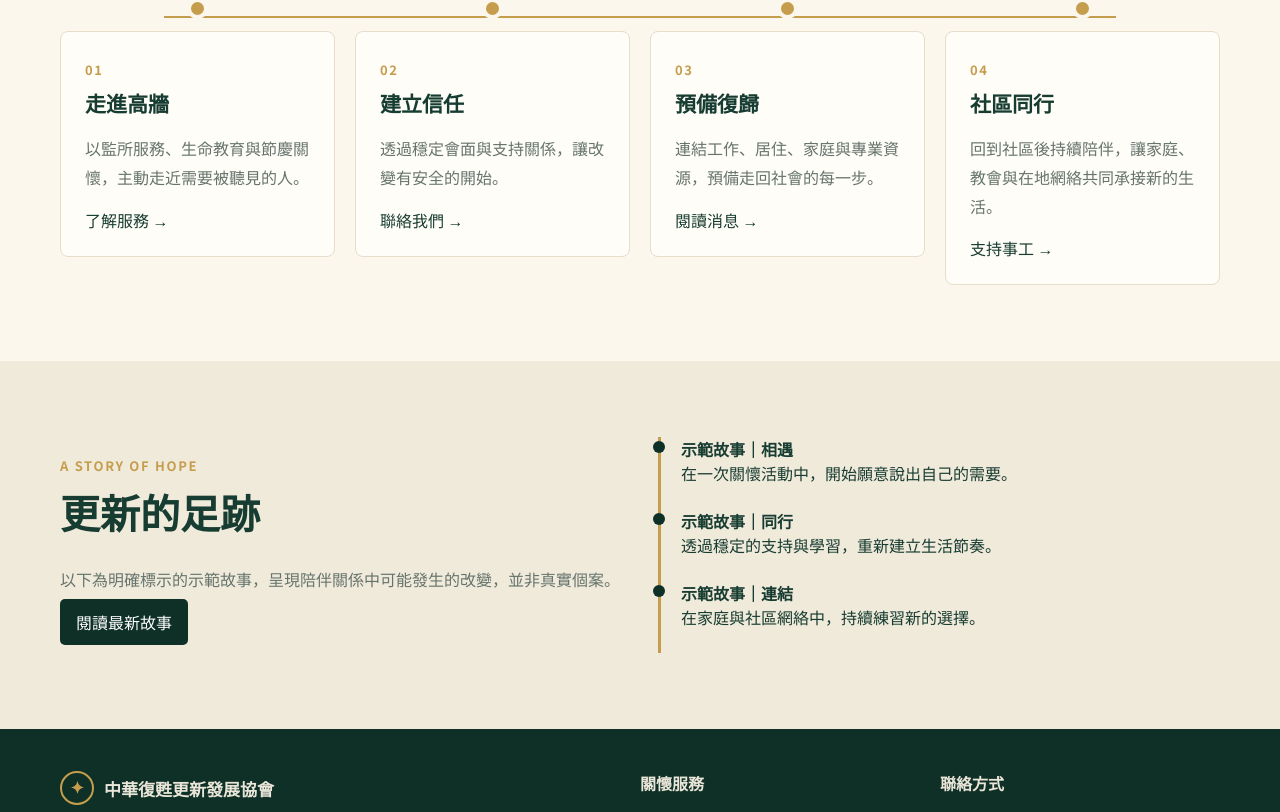
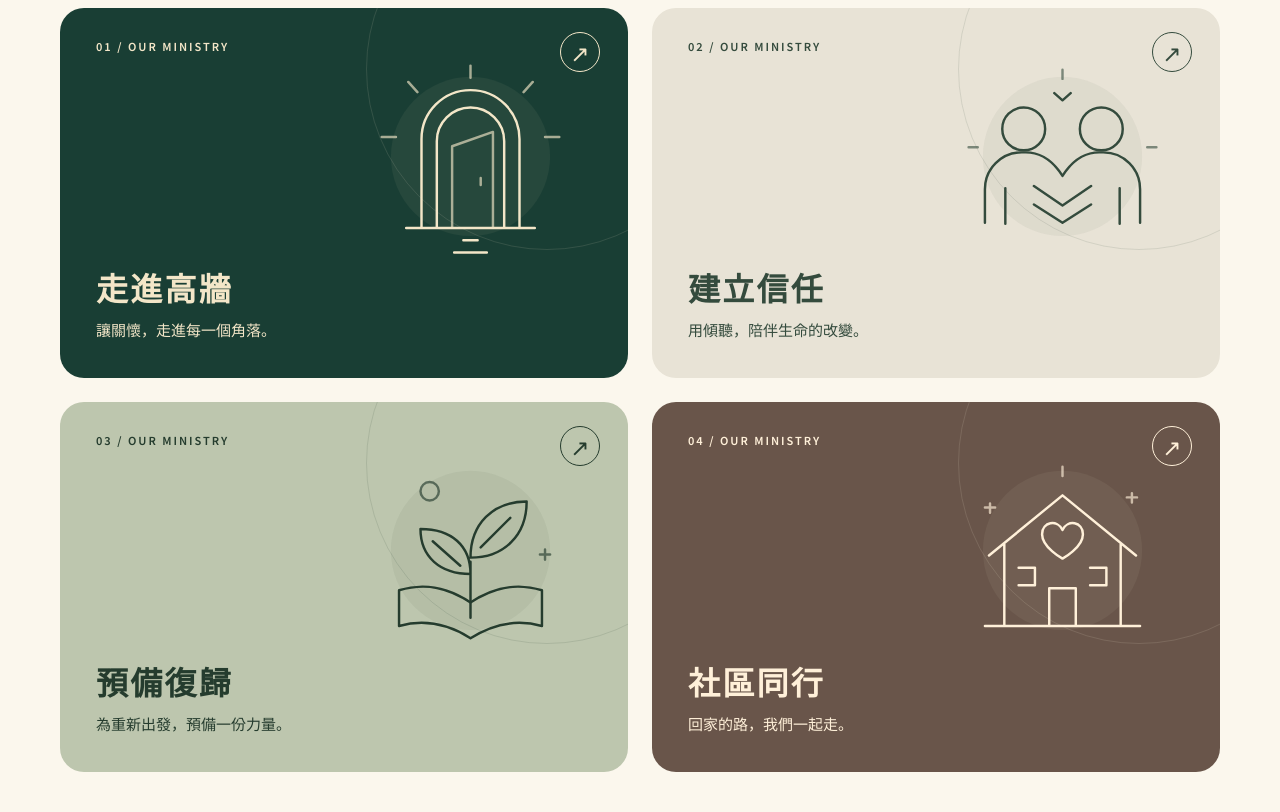
Before and after one commit to BlueWofe/3r, a Nuxt app in the folder frontend/: page / in a window 1280 px wide. Shown: the part 848-1660 px from the top of the page. Built offline with nearby package versions, Linux system fonts and the light colour scheme; no server answers.

Commit message:
Present ministry areas as spacious illustrated panels

```diff
--- a/frontend/assets/main.css
+++ b/frontend/assets/main.css
@@ -389,38 +389,80 @@ a {
   text-align: center;
   color: var(--muted);
 }
-.journey-timeline {
+/* Large visual entry points for the four ministry areas. */
+.ministry-grid {
   display: grid;
-  grid-template-columns: repeat(4, minmax(0, 1fr));
-  gap: 20px;
+  grid-template-columns: repeat(2, minmax(0, 1fr));
+  gap: 24px;
   list-style: none;
-  margin: 0;
   padding: 0;
+  margin: 34px 0 0;
+}
+.ministry-panel {
   position: relative;
+  display: flex;
+  align-items: flex-end;
+  min-height: 370px;
+  padding: 36px;
+  border-radius: 24px;
+  overflow: hidden;
+  isolation: isolate;
+  text-decoration: none;
+  transition: transform .25s ease, box-shadow .25s ease;
 }
-.journey-timeline::before {
+.ministry-panel::before {
   content: "";
   position: absolute;
-  top: 18px;
-  left: 9%;
-  right: 9%;
-  height: 2px;
-  background: var(--gold);
+  width: 360px;
+  height: 360px;
+  right: -100px;
+  top: -120px;
+  border: 1px solid currentColor;
+  border-radius: 50%;
+  opacity: .12;
+  pointer-events: none;
 }
-.journey-timeline li {
-  position: relative;
+.ministry-panel--door { background: #193e34; color: #f3e6c8; }
+.ministry-panel--people { background: #e8e3d6; color: #344b3d; }
+.ministry-panel--growth { background: #bdc6ae; color: #253c2e; }
+.ministry-panel--home { background: #69554a; color: #fff0d9; }
+.ministry-number {
+  position: absolute;
+  left: 36px;
+  top: 30px;
+  font-size: 11px;
+  letter-spacing: .18em;
+  font-weight: 600;
 }
-.journey-timeline li::before {
-  content: "";
-  display: block;
-  width: 13px;
-  height: 13px;
-  border: 4px solid var(--cream);
+.ministry-arrow {
+  position: absolute;
+  right: 28px;
+  top: 24px;
+  display: grid;
+  place-items: center;
+  width: 40px;
+  height: 40px;
+  border: 1px solid currentColor;
   border-radius: 50%;
-  background: var(--gold);
-  margin: 0 auto 12px;
-  position: relative;
-  z-index: 1;
+  font-size: 23px;
+}
+.ministry-illustration {
+  position: absolute;
+  width: 245px;
+  height: 205px;
+  right: 35px;
+  top: 48px;
+  transition: transform .35s ease;
+}
+.ministry-caption { position: relative; z-index: 1; }
+.ministry-caption h3 { color: inherit; font-size: 32px; margin: 0 0 8px; letter-spacing: .07em; }
+.ministry-caption p { color: inherit; font-size: 15px; margin: 0; line-height: 1.6; }
+.ministry-panel:hover { transform: translateY(-4px); box-shadow: 0 16px 28px #18372d18; }
+.ministry-panel:hover .ministry-illustration { transform: translateY(-5px); }
+.ministry-panel:focus-visible { outline: 3px solid var(--gold); outline-offset: 5px; }
+@media (prefers-reduced-motion: reduce) {
+  .ministry-panel, .ministry-illustration { transition: none; }
+  .ministry-panel:hover, .ministry-panel:hover .ministry-illustration { transform: none; }
 }
 .story-timeline {
   list-style: none;
@@ -518,18 +560,9 @@ a {
     grid-template-columns: repeat(7, minmax(88px, 1fr));
     overflow-x: auto;
   }
-  .journey-timeline {
-    grid-template-columns: 1fr;
-  }
-  .journey-timeline::before {
-    top: 0;
-    right: auto;
-    bottom: 0;
-    left: 7px;
-    width: 2px;
-    height: auto;
-  }
-  .journey-timeline li::before {
-    margin: 0 0 8px 1px;
-  }
+  .ministry-grid { grid-template-columns: 1fr; gap: 16px; }
+  .ministry-panel { min-height: 330px; padding: 28px; border-radius: 20px; }
+  .ministry-number { left: 28px; top: 27px; }
+  .ministry-illustration { width: 200px; height: 168px; top: 52px; right: 22px; }
+  .ministry-caption h3 { font-size: 29px; }
 }
--- /dev/null
+++ b/frontend/components/MinistryIllustration.vue
@@ -0,0 +1,31 @@
+<script setup lang="ts">
+defineProps<{ kind: 'door' | 'people' | 'growth' | 'home' }>();
+</script>
+<template>
+  <svg viewBox="0 0 240 200" fill="none" aria-hidden="true" focusable="false">
+    <circle cx="120" cy="98" r="78" fill="currentColor" opacity=".055" />
+    <g stroke="currentColor" stroke-width="2.4" stroke-linecap="round" stroke-linejoin="round">
+      <g v-if="kind === 'door'">
+        <path d="M72 168V81a48 48 0 0 1 96 0v87M57 168h126M87 168V83a33 33 0 0 1 66 0v85" />
+        <path d="M102 167V88l40-14v93M130 119v7M120 21V9M68 35l-9-10M172 35l9-10M47 79H33M193 79h14" opacity=".65" />
+        <path d="M113 180h14M104 192h32" />
+      </g>
+      <g v-else-if="kind === 'people'">
+        <circle cx="82" cy="71" r="21" /><circle cx="158" cy="71" r="21" />
+        <path d="M44 163v-33a36 36 0 0 1 36-36h4c17 0 29 12 36 23 7-11 19-23 36-23h4a36 36 0 0 1 36 36v33M64 164v-35M176 164v-35" />
+        <path d="m92 127 28 19 28-19M92 145l28 18 28-18M112 36l8 7 8-7" />
+        <path d="M37 89h-9M203 89h9M120 22v-9" opacity=".6" />
+      </g>
+      <g v-else-if="kind === 'growth'">
+        <path d="M120 164v-55M120 121c-30 0-49-17-49-44 30 0 49 16 49 44ZM120 105c0-33 22-55 55-55 0 33-22 55-55 55Z" />
+        <path d="m83 89 27 24m49-47-29 29M50 137c27-8 49-2 70 12 21-14 43-20 70-12v35c-25-7-48-2-70 12-22-14-45-19-70-12v-35Z" />
+        <circle cx="80" cy="40" r="9" opacity=".65" /><path d="M188 102h10M193 97v10" opacity=".65" />
+      </g>
+      <g v-else>
+        <path d="m48 103 72-59 72 59M63 92v80h114V92M107 172v-37h26v37M77 115h16v17H77M147 115h16v17h-16M44 172h152" />
+        <path d="M120 106s-20-11-20-24c0-12 15-15 20-4 5-11 20-8 20 4 0 13-20 24-20 24Z" />
+        <path d="M49 61v-9m-5 4h10M188 51v-9m-5 4h10M120 25v-9" opacity=".65" />
+      </g>
+    </g>
+  </svg>
+</template>
--- a/frontend/pages/index.vue
+++ b/frontend/pages/index.vue
@@ -16,44 +16,38 @@
     <div class="container">
       <div class="eyebrow">OUR MINISTRY</div>
       <h2>陪伴旅程</h2>
-      <ol class="journey-timeline">
+      <ol class="ministry-grid">
         <li>
-          <article class="card">
-            <span class="eyebrow">01</span>
-            <h3>走進高牆</h3>
-            <p class="muted">
-              以監所服務、生命教育與節慶關懷，主動走近需要被聽見的人。
-            </p>
-            <NuxtLink to="/about">了解服務 →</NuxtLink>
-          </article>
+          <NuxtLink to="/about" class="ministry-panel ministry-panel--door" aria-label="走進高牆：了解監所服務">
+            <span class="ministry-number">01 / OUR MINISTRY</span>
+            <span class="ministry-arrow" aria-hidden="true">↗</span>
+            <MinistryIllustration kind="door" class="ministry-illustration" />
+            <div class="ministry-caption"><h3>走進高牆</h3><p>讓關懷，走進每一個角落。</p></div>
+          </NuxtLink>
         </li>
         <li>
-          <article class="card">
-            <span class="eyebrow">02</span>
-            <h3>建立信任</h3>
-            <p class="muted">透過穩定會面與支持關係，讓改變有安全的開始。</p>
-            <NuxtLink to="/contact">聯絡我們 →</NuxtLink>
-          </article>
+          <NuxtLink to="/contact" class="ministry-panel ministry-panel--people" aria-label="建立信任：與我們聯絡">
+            <span class="ministry-number">02 / OUR MINISTRY</span>
+            <span class="ministry-arrow" aria-hidden="true">↗</span>
+            <MinistryIllustration kind="people" class="ministry-illustration" />
+            <div class="ministry-caption"><h3>建立信任</h3><p>用傾聽，陪伴生命的改變。</p></div>
+          </NuxtLink>
         </li>
         <li>
-          <article class="card">
-            <span class="eyebrow">03</span>
-            <h3>預備復歸</h3>
-            <p class="muted">
-              連結工作、居住、家庭與專業資源，預備走回社會的每一步。
-            </p>
-            <NuxtLink to="/news">閱讀消息 →</NuxtLink>
-          </article>
+          <NuxtLink to="/news" class="ministry-panel ministry-panel--growth" aria-label="預備復歸：閱讀服務消息">
+            <span class="ministry-number">03 / OUR MINISTRY</span>
+            <span class="ministry-arrow" aria-hidden="true">↗</span>
+            <MinistryIllustration kind="growth" class="ministry-illustration" />
+            <div class="ministry-caption"><h3>預備復歸</h3><p>為重新出發，預備一份力量。</p></div>
+          </NuxtLink>
         </li>
         <li>
-          <article class="card">
-            <span class="eyebrow">04</span>
-            <h3>社區同行</h3>
-            <p class="muted">
-              回到社區後持續陪伴，讓家庭、教會與在地網絡共同承接新的生活。
-            </p>
-            <NuxtLink to="/donate">支持事工 →</NuxtLink>
-          </article>
+          <NuxtLink to="/donate" class="ministry-panel ministry-panel--home" aria-label="社區同行：支持陪伴事工">
+            <span class="ministry-number">04 / OUR MINISTRY</span>
+            <span class="ministry-arrow" aria-hidden="true">↗</span>
+            <MinistryIllustration kind="home" class="ministry-illustration" />
+            <div class="ministry-caption"><h3>社區同行</h3><p>回家的路，我們一起走。</p></div>
+          </NuxtLink>
         </li>
       </ol>
     </div>
```
